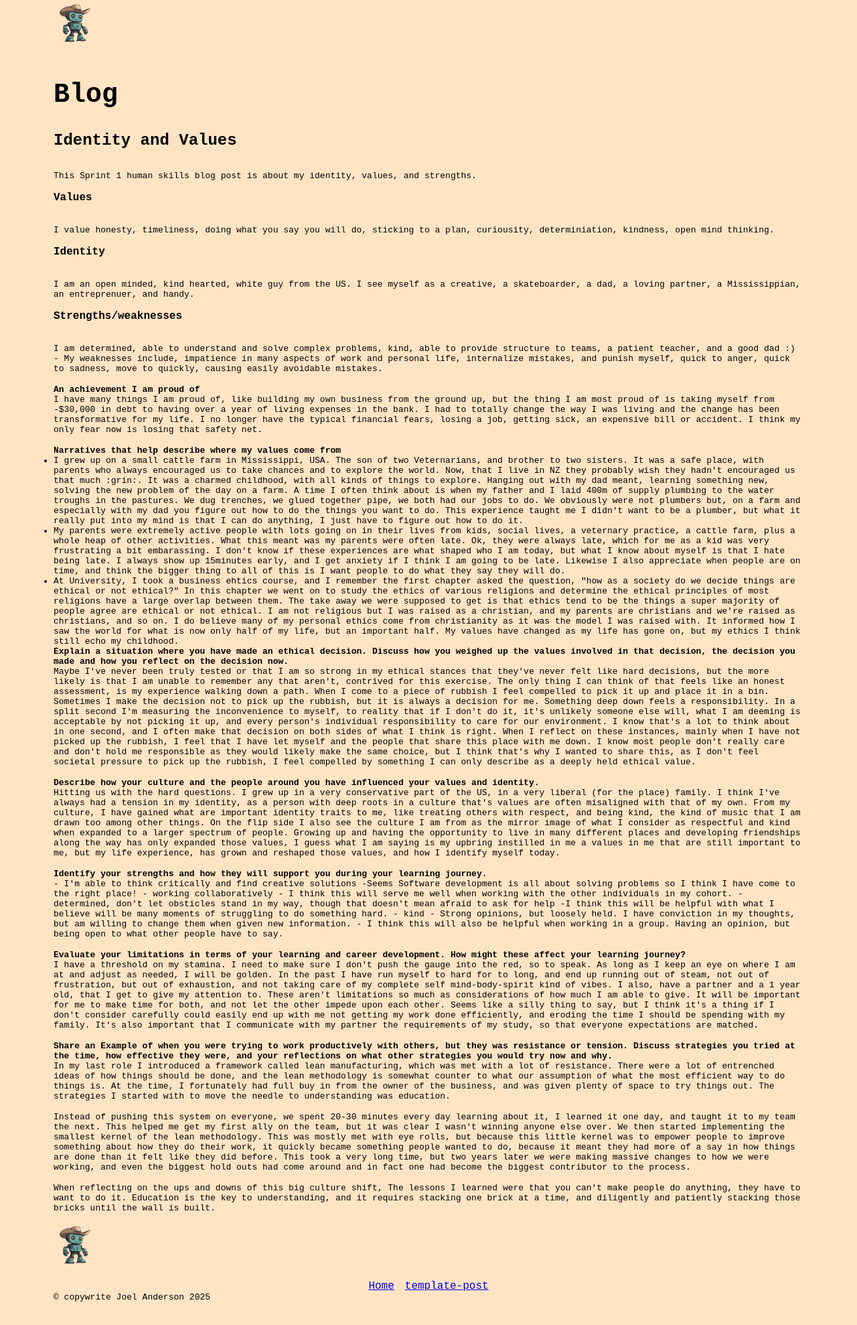
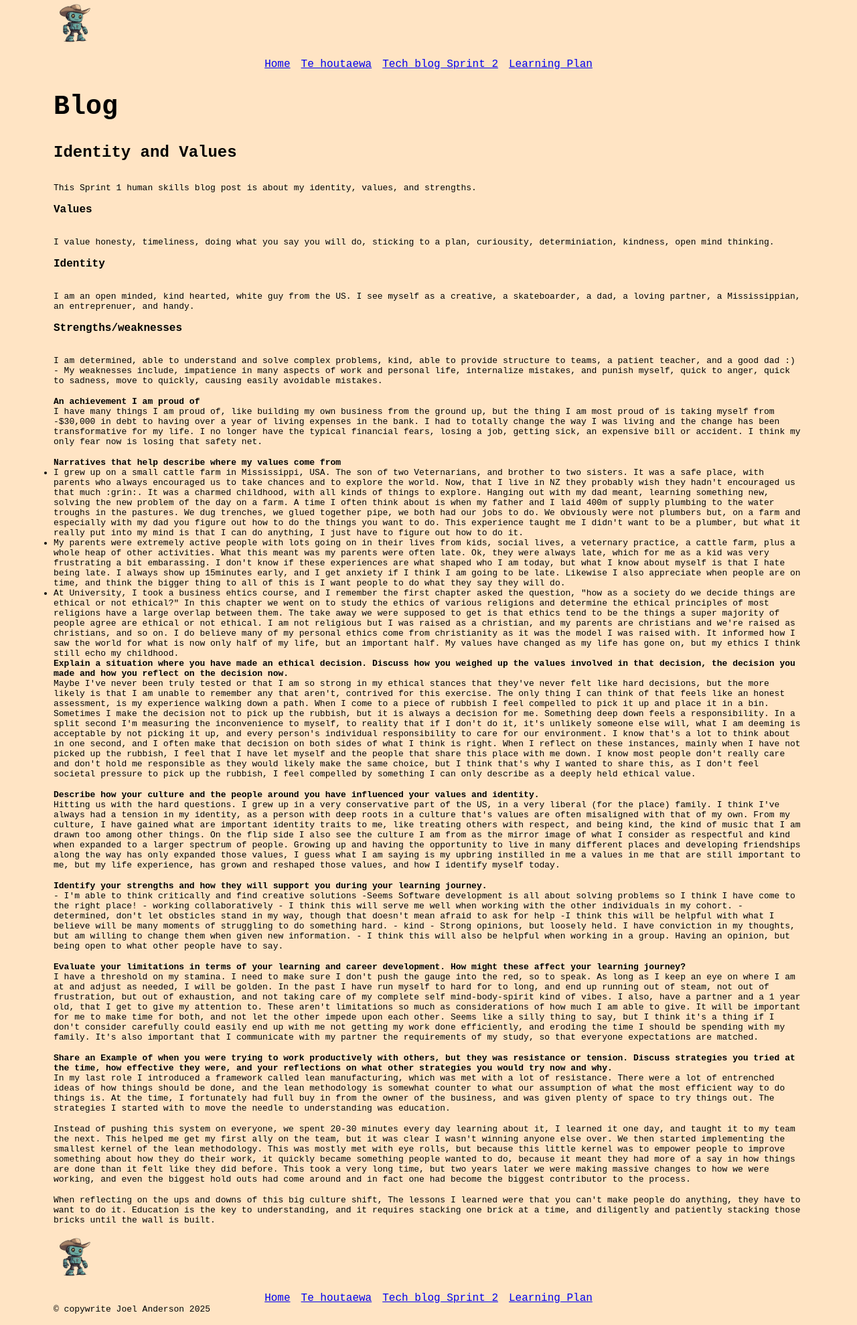
Before and after one commit to HonkyTonkRobot/HonkyTonkRobot.github.io, a plain HTML site: page pages/blog/identity-values.html in a window 1280 px wide. Shown: the part 5-1983 px from the top of the page at 67% size. Drawn offline with Linux system fonts and the light colour scheme.

Commit message:
update Te houtaewa link name - all pages

```diff
--- a/pages/blog/identity-values.html
+++ b/pages/blog/identity-values.html
@@ -19,6 +19,13 @@
           <img id="header-img" src="/assets/images/honkytonk-robot.png"
             alt="green cartoonish robot wearing a cowboy hat" />
         </div>
+
+        <nav class="centered">
+          <a href="/index.html">Home</a>
+          <a href="/pages/blog/te-houtaewa-template.html">Te houtaewa</a>
+          <a href="/pages/blog/tech-skills-sprint-2.html">Tech blog Sprint 2</a>
+          <a href="/pages/blog/learning-plan.html">Learning Plan</a>
+        </nav>
 
       </header>
 
@@ -189,7 +196,9 @@
             alt="green cartoonish robot wearing a cowboy hat" />
           <nav class="centered">
             <a href="/index.html">Home</a>
-            <a href="/pages/blog/te-houtaewa-template.html">template-post</a>
+            <a href="/pages/blog/te-houtaewa-template.html">Te houtaewa</a>
+            <a href="/pages/blog/tech-skills-sprint-2.html">Tech blog Sprint 2</a>
+            <a href="/pages/blog/learning-plan.html">Learning Plan</a>
           </nav>
 
           <!-- TODO: figure out how to add a copywrite symbol -->
```
Also changed, not shown: pages/blog/te-houtaewa-template.html (+14 -1 lines), pages/blog/tech-skills-sprint-2.html (+10 -1 lines).
